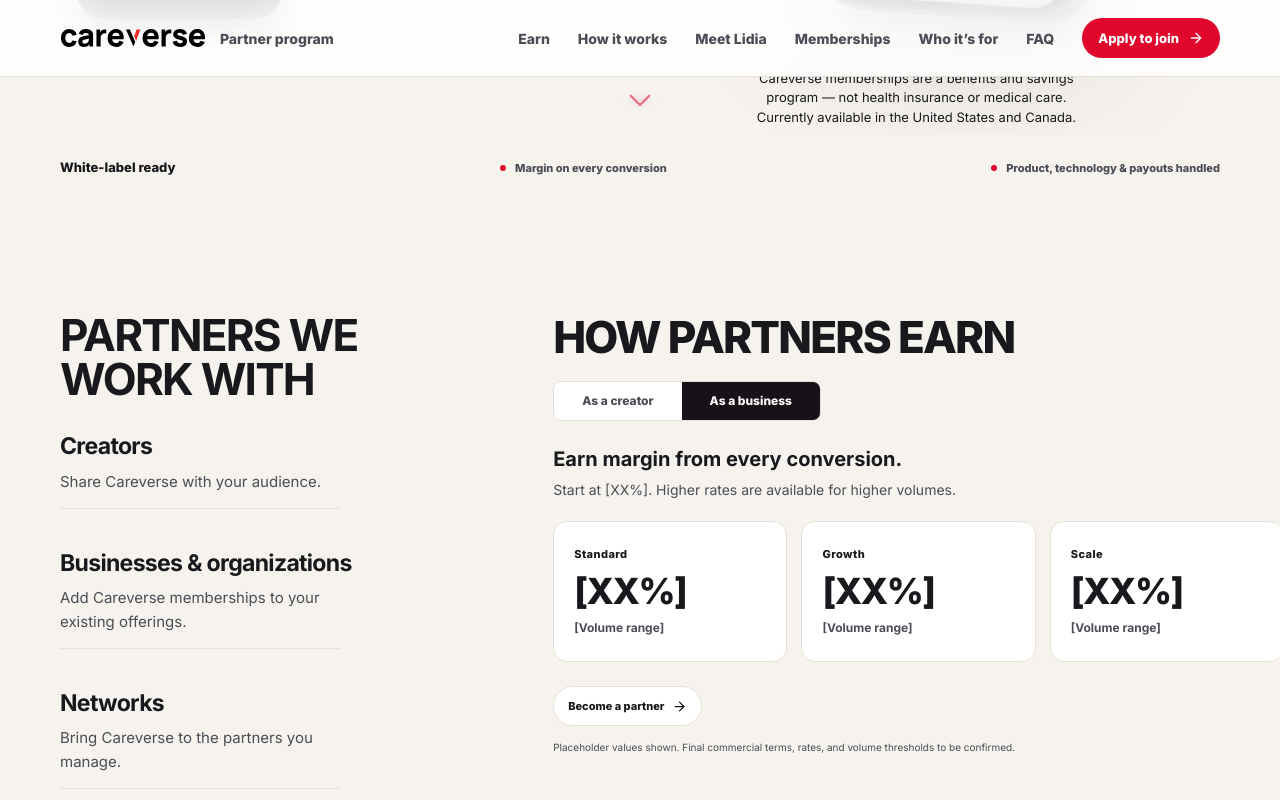
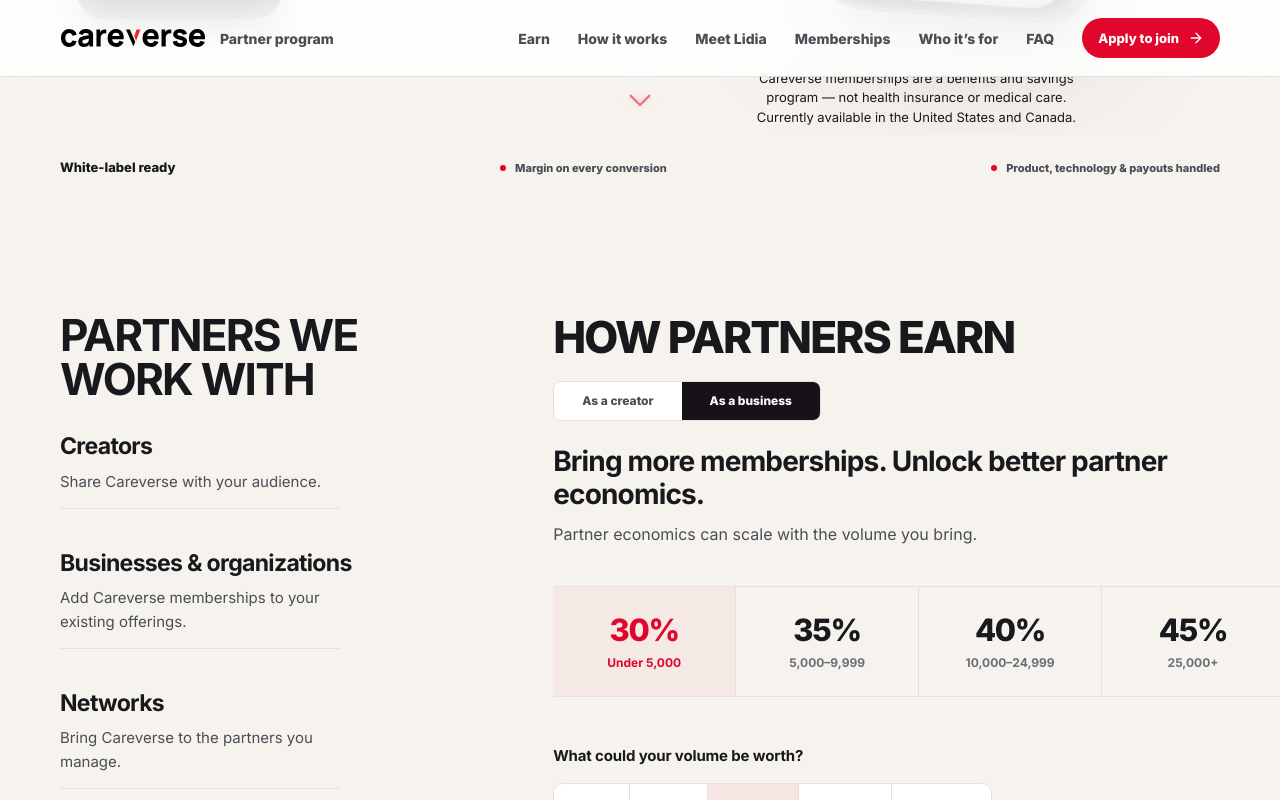
Before and after one commit to ethan5432/All-in-one, a React (Vite) app: page / in a window 1280 px wide. Both pictures are taken after a click on the button "As a business". Shown: the part 761-1561 px from the top of the page. Built offline with nearby package versions, Linux system fonts and the light colour scheme.

Commit message:
Updated App.tsx

```diff
--- a/src/App.tsx
+++ b/src/App.tsx
@@ -11,6 +11,49 @@ import {
 
 type PaymentType = 'annual' | 'lifetime';
 type PartnerMode = 'creator' | 'business';
+
+const BUSINESS_ECONOMICS = {
+  memberships: {
+    individual: 149,
+    family: 399,
+    premium: 999,
+  },
+  mixes: {
+    conservative: { individual: 0.70, family: 0.25, premium: 0.05 },
+    higherValue: { individual: 0.50, family: 0.35, premium: 0.15 },
+  },
+  tiers: [
+    { min: 0, max: 4999, rate: 0.30 },
+    { min: 5000, max: 9999, rate: 0.35 },
+    { min: 10000, max: 24999, rate: 0.40 },
+    { min: 25000, max: Infinity, rate: 0.45 },
+  ],
+  volumePresets: [100, 500, 1000, 5000, 10000],
+} as const;
+
+type MixKey = keyof typeof BUSINESS_ECONOMICS.mixes;
+
+type Mix = typeof BUSINESS_ECONOMICS.mixes[MixKey];
+
+function calculateAverageMembershipValue(mix: Mix): number {
+  const m = BUSINESS_ECONOMICS.memberships;
+  return mix.individual * m.individual + mix.family * m.family + mix.premium * m.premium;
+}
+
+function getPartnerTier(volume: number) {
+  return BUSINESS_ECONOMICS.tiers.find((t) => volume >= t.min && volume <= t.max) ?? BUSINESS_ECONOMICS.tiers[0];
+}
+
+function getPartnerRate(volume: number): number {
+  return getPartnerTier(volume).rate;
+}
+
+function calculateEarningsRange(volume: number): { low: number; high: number } {
+  const rate = getPartnerRate(volume);
+  const lowAvg = calculateAverageMembershipValue(BUSINESS_ECONOMICS.mixes.conservative);
+  const highAvg = calculateAverageMembershipValue(BUSINESS_ECONOMICS.mixes.higherValue);
+  return { low: volume * lowAvg * rate, high: volume * highAvg * rate };
+}
 
 type Pkg = {
   name: string;
@@ -98,6 +141,7 @@ function App() {
   const [paymentType, setPaymentType] = useState<PaymentType>('annual');
   const [conversions, setConversions] = useState<number[]>([0, 0, 0, 0, 0, 0, 0]);
   const [partnerMode, setPartnerMode] = useState<PartnerMode>('creator');
+  const [businessVolume, setBusinessVolume] = useState<number>(1000);
 
   const visiblePackages = packages.filter((pkg) => paymentType === 'annual' || pkg.lifetime !== undefined);
   const visibleIndices = packages.map((pkg, i) => i).filter((i) => paymentType === 'annual' || packages[i].lifetime !== undefined);
@@ -298,29 +342,64 @@ function App() {
               </div>
 
               <div className={partnerMode === 'business' ? 'partner-state partner-state-active' : 'partner-state'}>
-                <p className="partner-lead">Earn margin from every conversion.</p>
-                <p className="partner-sub">Start at [XX%]. Higher rates are available for higher volumes.</p>
+                <h3 className="biz-headline">Bring more memberships. Unlock better partner economics.</h3>
+                <p className="biz-sub">Partner economics can scale with the volume you bring.</p>
 
-                <div className="business-tiers">
-                  <div className="business-tier">
-                    <span className="business-tier-label">Standard</span>
-                    <div className="business-tier-rate">[XX%]</div>
-                    <span className="business-tier-range">[Volume range]</span>
-                  </div>
-                  <div className="business-tier">
-                    <span className="business-tier-label">Growth</span>
-                    <div className="business-tier-rate">[XX%]</div>
-                    <span className="business-tier-range">[Volume range]</span>
-                  </div>
-                  <div className="business-tier">
-                    <span className="business-tier-label">Scale</span>
-                    <div className="business-tier-rate">[XX%]</div>
-                    <span className="business-tier-range">[Volume range]</span>
+                <div className="biz-progression">
+                  <div className="biz-progression-track">
+                    {BUSINESS_ECONOMICS.tiers.map((tier, i) => {
+                      const isActive = businessVolume >= tier.min && businessVolume <= tier.max;
+                      const volumeLabel = tier.min === 0 ? 'Under 5,000' : tier.max === Infinity ? '25,000+' : `${tier.min.toLocaleString()}–${tier.max.toLocaleString()}`;
+                      return (
+                        <div key={i} className={`biz-tier ${isActive ? 'biz-tier-active' : ''}`}>
+                          <span className="biz-tier-rate">{Math.round(tier.rate * 100)}%</span>
+                          <span className="biz-tier-volume">{volumeLabel}</span>
+                        </div>
+                      );
+                    })}
                   </div>
                 </div>
 
-                <a className="calculator-cta business-cta" href="https://careverse-creator-application.vercel.app/">Become a partner <ArrowRight size={15} /></a>
-                <small className="business-disclaimer">Placeholder values shown. Final commercial terms, rates, and volume thresholds to be confirmed.</small>
+                <div className="biz-explorer">
+                  <span className="biz-explorer-label">What could your volume be worth?</span>
+                  <div className="biz-volume-options">
+                    {BUSINESS_ECONOMICS.volumePresets.map((vol) => (
+                      <button
+                        key={vol}
+                        className={`biz-volume-btn ${businessVolume === vol ? 'biz-volume-btn-active' : ''}`}
+                        onClick={() => setBusinessVolume(vol)}
+                        aria-pressed={businessVolume === vol}
+                      >{vol.toLocaleString()}</button>
+                    ))}
+                  </div>
+                </div>
+
+                <div className="biz-result">
+                  <div className="biz-result-row">
+                    <span className="biz-result-label">Qualifying memberships</span>
+                    <span className="biz-result-value">{businessVolume.toLocaleString()}</span>
+                  </div>
+                  <div className="biz-result-row">
+                    <span className="biz-result-label">Illustrative partner rate</span>
+                    <span className="biz-result-value">{Math.round(getPartnerRate(businessVolume) * 100)}%</span>
+                  </div>
+                  <div className="biz-result-earnings">
+                    <span className="biz-result-earnings-label">Estimated partner earnings</span>
+                    {(() => {
+                      const range = calculateEarningsRange(businessVolume);
+                      return (
+                        <strong className="biz-result-earnings-value">
+                          ${range.low.toLocaleString('en-US', { maximumFractionDigits: 0 })}–${range.high.toLocaleString('en-US', { maximumFractionDigits: 0 })}
+                        </strong>
+                      );
+                    })()}
+                  </div>
+                  <p className="biz-disclosure">Illustrative only. Actual earnings vary based on membership mix, qualifying conversions, and applicable partner terms.</p>
+                </div>
+
+                <div className="biz-capabilities">
+                  White-label storefront <span className="biz-cap-dot">·</span> Tracking &amp; attribution <span className="biz-cap-dot">·</span> Payouts handled
+                </div>
               </div>
             </div>
           </div>
--- a/src/index.css
+++ b/src/index.css
@@ -523,64 +523,190 @@ h1 em { color: var(--red); font-style: normal; }
   line-height: 1.6;
 }
 
-/* Business tiers */
-.business-tiers {
-  display: grid;
-  grid-template-columns: repeat(3, 1fr);
-  gap: 14px;
-  margin-top: 8px;
-}
-.business-tier {
+/* ── Business partner economics ────────────────────────────── */
+.biz-headline {
+  margin: 0 0 10px;
+  font-size: clamp(22px, 2.2vw, 28px);
+  font-weight: 700;
+  line-height: 1.2;
+  letter-spacing: -.03em;
+  color: #18191D;
+}
+.biz-sub {
+  margin: 0 0 40px;
+  color: #4A4D55;
+  font-size: 16px;
+  font-weight: 400;
+  line-height: 1.5;
+}
+
+/* Progression — horizontal continuum */
+.biz-progression {
+  margin-bottom: 48px;
+}
+.biz-progression-track {
+  display: flex;
+  align-items: stretch;
+  border-top: 1px solid #E6E1D8;
+  border-bottom: 1px solid #E6E1D8;
+}
+.biz-tier {
+  flex: 1;
+  display: flex;
+  flex-direction: column;
+  align-items: center;
+  gap: 8px;
+  padding: 28px 8px 24px;
+  border-right: 1px solid #E6E1D8;
+  transition: background .2s;
+}
+.biz-tier:last-child { border-right: none; }
+.biz-tier-rate {
+  font-size: clamp(24px, 2.4vw, 32px);
+  font-weight: 800;
+  letter-spacing: -.04em;
+  color: #18191D;
+  line-height: 1;
+  transition: color .2s;
+}
+.biz-tier-volume {
+  font-size: 12px;
+  font-weight: 600;
+  color: #6B6E76;
+  letter-spacing: 0;
+  white-space: nowrap;
+}
+.biz-tier-active {
+  background: rgba(225, 6, 44, 0.04);
+}
+.biz-tier-active .biz-tier-rate {
+  color: #E1062C;
+}
+.biz-tier-active .biz-tier-volume {
+  color: #E1062C;
+}
+
+/* Volume explorer */
+.biz-explorer {
+  margin-bottom: 36px;
+}
+.biz-explorer-label {
+  display: block;
+  margin-bottom: 16px;
+  color: #18191D;
+  font-size: 15px;
+  font-weight: 700;
+  letter-spacing: -.01em;
+}
+.biz-volume-options {
+  display: flex;
+  gap: 0;
+  border: 1px solid #E6E1D8;
+  border-radius: 10px;
+  overflow: hidden;
+  width: fit-content;
+}
+.biz-volume-btn {
+  padding: 12px 24px;
+  border: none;
+  border-right: 1px solid #E6E1D8;
+  color: #4A4D55;
+  background: #FFFFFF;
+  font-family: inherit;
+  font-size: 15px;
+  font-weight: 700;
+  cursor: pointer;
+  transition: background .15s, color .15s;
+}
+.biz-volume-btn:last-child { border-right: none; }
+.biz-volume-btn:hover { background: #F6F3EE; }
+.biz-volume-btn-active {
+  color: #E1062C;
+  background: rgba(225, 6, 44, 0.05);
+}
+
+/* Result */
+.biz-result {
+  display: flex;
+  flex-direction: column;
+  gap: 0;
+  border: 1px solid #E6E1D8;
+  border-radius: 14px;
+  background: #FFFFFF;
+  padding: 8px 32px;
+}
+.biz-result-row {
+  display: flex;
+  align-items: baseline;
+  justify-content: space-between;
+  padding: 20px 0;
+  border-bottom: 1px solid #E6E1D8;
+}
+.biz-result-label {
+  color: #6B6E76;
+  font-size: 13px;
+  font-weight: 600;
+  letter-spacing: .04em;
+  text-transform: uppercase;
+}
+.biz-result-value {
+  color: #18191D;
+  font-size: 20px;
+  font-weight: 700;
+  letter-spacing: -.02em;
+}
+.biz-result-earnings {
   display: flex;
   flex-direction: column;
   gap: 10px;
-  padding: 24px 20px;
-  border: 1px solid var(--border);
-  border-radius: 14px;
-  background: var(--card);
-}
-.business-tier-label {
-  color: var(--text);
-  font-size: 11px;
+  padding: 28px 0 24px;
+}
+.biz-result-earnings-label {
+  color: #6B6E76;
+  font-size: 13px;
+  font-weight: 600;
+  letter-spacing: .04em;
+  text-transform: uppercase;
+}
+.biz-result-earnings-value {
+  font-size: clamp(34px, 4vw, 48px);
   font-weight: 800;
-  letter-spacing: .04em;
-}
-.business-tier-rate {
-  color: #18191D;
-  font-size: clamp(28px, 3vw, 36px);
-  font-weight: 800;
-  line-height: 1;
-  letter-spacing: -.04em;
-}
-.business-tier-range {
-  color: var(--body);
+  letter-spacing: -.05em;
+  color: #18191D;
+  line-height: 1.05;
+}
+.biz-disclosure {
+  margin: 0;
+  padding: 18px 0 24px;
+  border-top: 1px solid #E6E1D8;
+  color: #6B6E76;
   font-size: 12px;
+  font-weight: 400;
+  line-height: 1.5;
+}
+
+/* Capabilities line */
+.biz-capabilities {
+  margin-top: 36px;
+  color: #4A4D55;
+  font-size: 14px;
   font-weight: 600;
-}
-.business-cta {
-  display: flex;
-  align-items: center;
-  justify-content: center;
-  gap: 8px;
-  padding: 11px 14px;
-  color: var(--text);
-  background: #fff;
-  border: 1px solid var(--border);
-  border-radius: 999px;
-  font-size: 11px;
-  font-weight: 800;
-  text-decoration: none;
-  margin-top: 24px;
-  width: fit-content;
-  transition: border-color .15s, box-shadow .15s;
-}
-.business-cta:hover { border-color: var(--text); box-shadow: 0 4px 12px rgba(24,25,29,.08); }
-.business-disclaimer {
-  display: block;
-  margin-top: 14px;
-  color: var(--body);
-  font-size: 10px;
-  line-height: 1.5;
+  letter-spacing: -.01em;
+  text-align: left;
+}
+.biz-cap-dot {
+  margin: 0 10px;
+  color: #E1062C;
+}
+
+/* Responsive */
+@media (max-width: 700px) {
+  .biz-tier { padding: 20px 4px 18px; }
+  .biz-tier-rate { font-size: 22px; }
+  .biz-tier-volume { font-size: 10px; }
+  .biz-volume-options { width: 100%; }
+  .biz-volume-btn { flex: 1; padding: 12px 8px; font-size: 14px; }
+  .biz-result { padding: 8px 20px; }
 }
 
 @media (max-width: 900px) {
@@ -590,7 +716,6 @@ h1 em { color: var(--red); font-style: normal; }
 }
 @media (max-width: 600px) {
   .partner-section { padding-top: 80px; padding-bottom: 80px; }
-  .business-tiers { grid-template-columns: 1fr; }
 }
 .problem-section { background-color: #F6F3EE; }
 .who-section {
```
